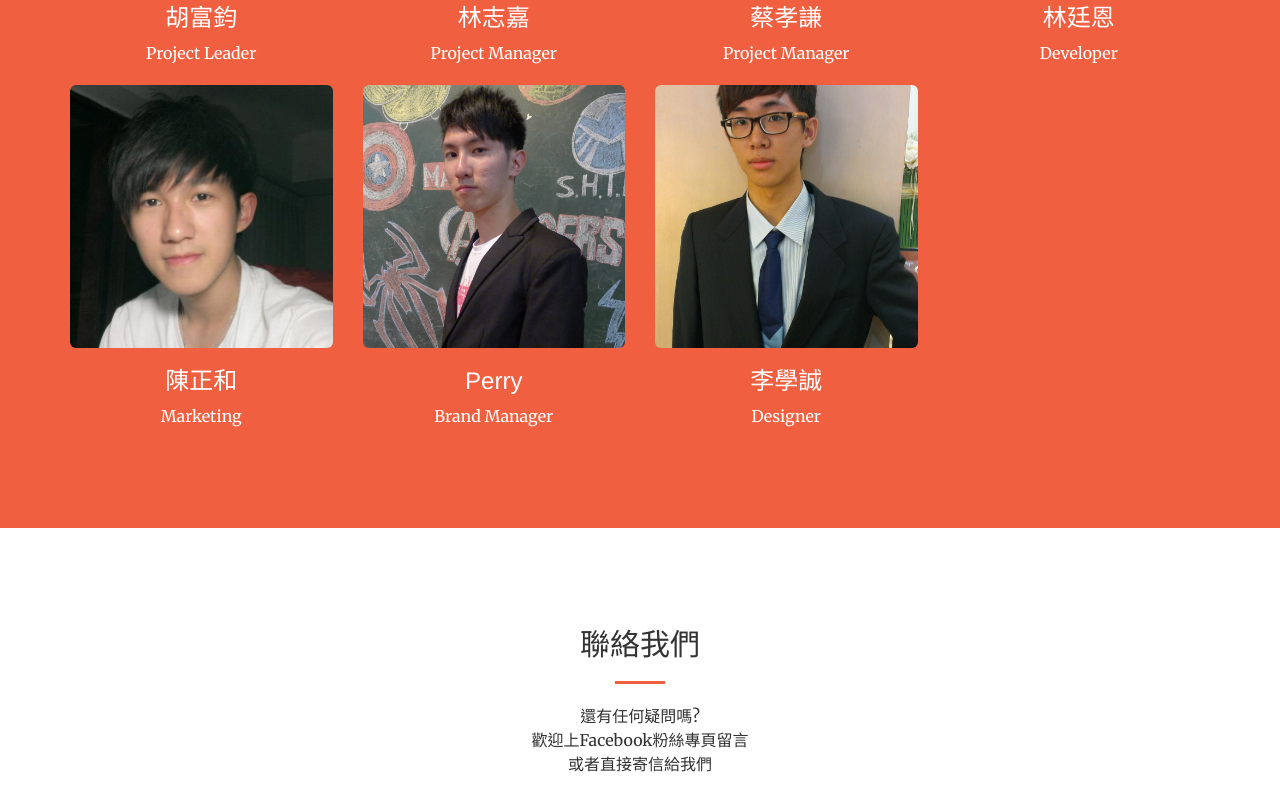
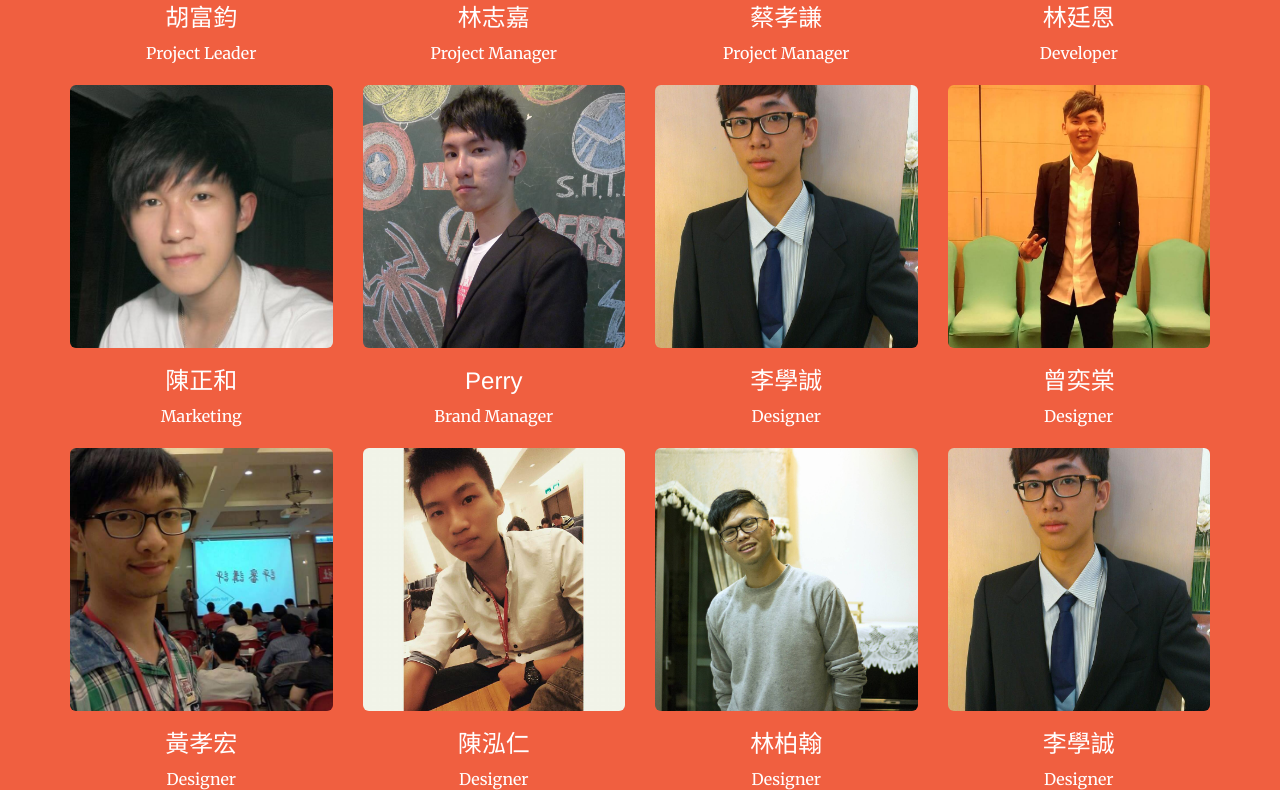
Before and after one commit to redman0226/s2s-old-website, a plain HTML site: page index.html in a window 1280 px wide. Shown: the part 3927-4717 px from the top of the page. Drawn offline with Linux system fonts and the light colour scheme.

Commit message:
Update index.html

```diff
--- a/index.html
+++ b/index.html
@@ -316,6 +316,7 @@
 			</p>
                     </div>
                 </div>
+
                  <div class="col-lg-3 col-md-4 col-sm-6 col-xs-6 text-center">
                     <div class="service-box">
 			<img src="img/team/7.jpg" class="img-responsive img-rounded wow bounceIn" alt="">
@@ -324,7 +325,54 @@
 			</p>
                     </div>
                 </div>
-            </div>
+                <div class="col-lg-3 col-md-4 col-sm-6 col-xs-6 text-center">
+                    <div class="service-box">
+			<img src="img/team/9.jpg" class="img-responsive img-rounded wow bounceIn" alt="">
+                        <h3>曾奕棠</h3>
+                        <p class="">Designer
+			</p>
+                    </div>
+                </div>
+                <div class="col-lg-3 col-md-4 col-sm-6 col-xs-6 text-center">
+                    <div class="service-box">
+			<img src="img/team/10.jpg" class="img-responsive img-rounded wow bounceIn" alt="">
+                        <h3>黃孝宏</h3>
+                        <p class="">Designer
+			</p>
+                    </div>
+                </div>
+                <div class="col-lg-3 col-md-4 col-sm-6 col-xs-6 text-center">
+                    <div class="service-box">
+			<img src="img/team/8.jpg" class="img-responsive img-rounded wow bounceIn" alt="">
+                        <h3>陳泓仁</h3>
+                        <p class="">Designer
+			</p>
+                    </div>
+                </div>
+                <div class="col-lg-3 col-md-4 col-sm-6 col-xs-6 text-center">
+                    <div class="service-box">
+			<img src="img/team/11.jpg" class="img-responsive img-rounded wow bounceIn" alt="">
+                        <h3>林柏翰</h3>
+                        <p class="">Designer
+			</p>
+                    </div>
+                </div>
+                <div class="col-lg-3 col-md-4 col-sm-6 col-xs-6 text-center">
+                    <div class="service-box">
+			<img src="img/team/7.jpg" class="img-responsive img-rounded wow bounceIn" alt="">
+                        <h3>李學誠</h3>
+                        <p class="">Designer
+			</p>
+                    </div>
+                </div>
+            </div><div class="col-lg-3 col-md-4 col-sm-6 col-xs-6 text-center">
+                    <div class="service-box">
+			<img src="img/team/12.jpg" class="img-responsive img-rounded wow bounceIn" alt="">
+                        <h3>王思右</h3>
+                        <p class="">Designer
+			</p>
+                    </div>
+                </div>
 	</div>
     </section>
     <section id="contact">
```
